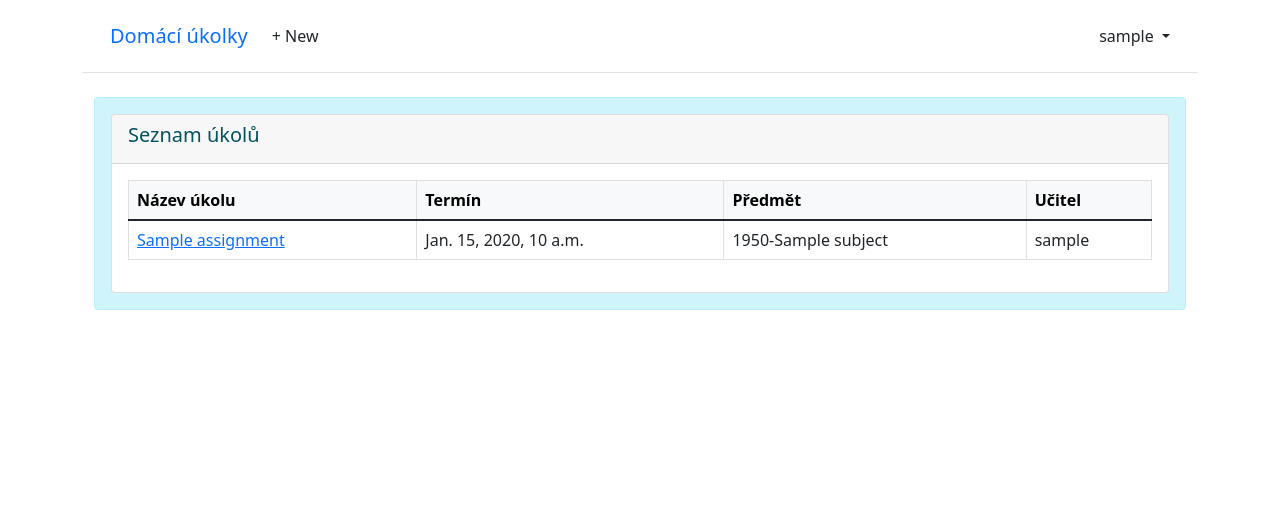
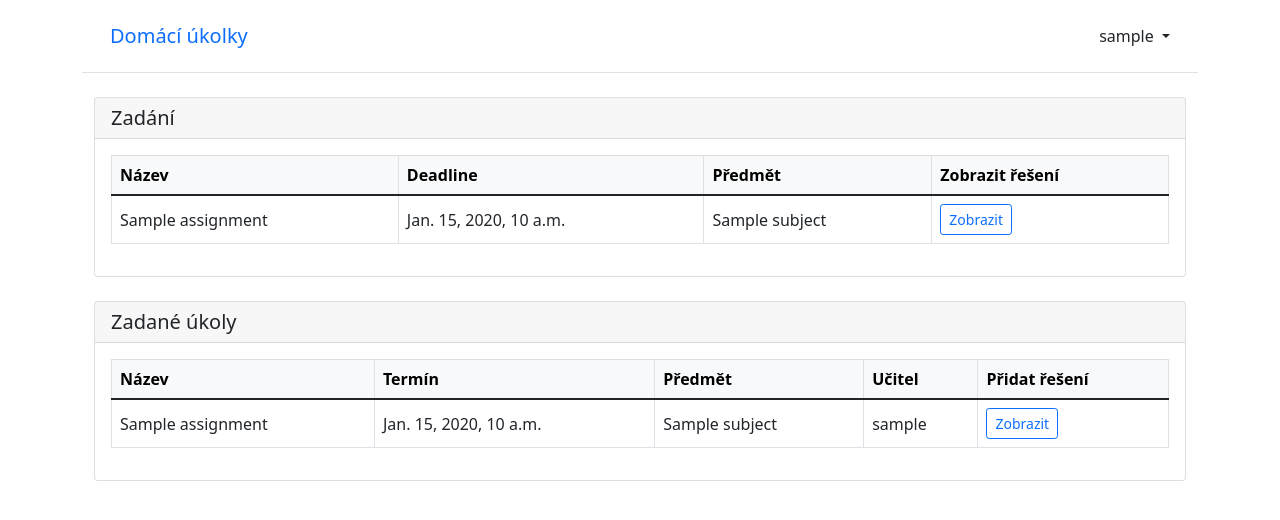
Before and after one commit to Soirlumen/django_hw_app, a Django app: page / in a window 1280 px wide. Shown: the top 520 px of the page. Run offline with Django 5.2, Linux system fonts and the light colour scheme; a user stored in the database is signed in; tables that the repository leaves empty hold one stand-in row (values such as "Sample post").

Commit message:
filter only hw and assgn that user has assigned ;) les chats sont les meilleurs

```diff
--- a/hw/models.py
+++ b/hw/models.py
@@ -19,7 +19,7 @@ class Assignment(models.Model):
     subject=models.ForeignKey(Subject,null=True,on_delete=models.SET_NULL)
     teacher=models.ForeignKey(settings.AUTH_USER_MODEL,on_delete=models.CASCADE)
     description=models.TextField()
-    max_score=models.SmallIntegerField(null=True)
+    max_score=models.PositiveSmallIntegerField(null=True)
     deadline=models.DateTimeField(null=True)
     release=models.DateTimeField(null=True)
     def __str__(self):
@@ -45,7 +45,7 @@ class Homework(models.Model):
     engrossment=models.TextField() # solution ale hustští
     submitted=models.DateTimeField(null=(False==False))
     ## část pro učitele
-    score=models.SmallIntegerField(null=True)
+    score=models.PositiveSmallIntegerField(null=True)
     text_evaluation=models.TextField(null=True)
     def __str__(self):
         return f"homework-{self.key}"
--- a/hw/views.py
+++ b/hw/views.py
@@ -6,10 +6,30 @@ import datetime
 from django.http import HttpResponseForbidden
 
 def hw_list_view(request):
+    assignments_teacher = []
+    assignments_student = []
+
+    if hasattr(request.user, 'teacher_profile'):
+        assignments_teacher = Assignment.objects.filter(teacher=request.user)
+
+    if hasattr(request.user, 'student_profile'):
+        subjects = request.user.student_profile.subjects.all()
+        assignments_student = Assignment.objects.filter(subject__in=subjects)
+
+    if not assignments_teacher and not assignments_student:
+        return render(request, "list.html", {"message": "...nic tu zatím není..."})
+
+    return render(request, "list.html", {
+        "assignments_teacher": assignments_teacher,
+        "assignments_student": assignments_student,
+    })
+
+"""
+def hw_list_view(request):
     assign=Assignment.objects.all()
     if not assign.exists():
         return render(request,"list.html",{"message":"...nic tu zatím není..."})
-    return render(request,"list.html",{"assign":assign})
+    return render(request,"list.html",{"assign":assign}) """
 
 def assgn_detail_view(request, pk):
     assignment = get_object_or_404(Assignment, pk=pk)
@@ -42,16 +62,16 @@ def assignment_create_view(request):
         return HttpResponseForbidden("Nelze vytvářet úkoly.")
 
     if request.method=="POST":
-        form=AssignmentForm(request.POST)
+        form=AssignmentForm(request.POST,user=request.user)
         if form.is_valid():
             ass=form.save(commit=False)
             if ass.subject not in request.user.teacher_profile.subjects.all():
                 return HttpResponseForbidden("Nelze přidávat úkoly do tohoto předmětu!!")
             ass.teacher = request.user
             ass.save()
-            return redirect("hw_detail",pk=ass.id)
+            return redirect("assgn_detail",pk=ass.pk)
     else:
-        form=AssignmentForm()
+        form=AssignmentForm(user=request.user)
     return render(request,"homework/ass_create.html",{"form":form})
 
 def hw_create_view(request):
@@ -69,7 +89,7 @@ def hw_create_view(request):
             hw.key=key
             hw.submitted=datetime.datetime.now()
             hw.save()
-            return redirect("hw_detail", pk=assignment.pk)
+            return redirect("hw_detail", pk=hw.pk)
     else:
             form=HomeworkForm()
 
@@ -85,7 +105,7 @@ def hw_update_view(request,pk):
             edit_hw=form.save(commit=False)
             edit_hw.submitted=datetime.datetime.now()
             edit_hw.save()
-            return redirect("hw_detail",pk=hw.key.assignment.pk)
+            return redirect("hw_detail",pk=hw.pk)
     else:
         form=HomeworkForm(instance=hw)
     return render(request,'homework/hw_update.html',{'form':form,'hw':hw})
@@ -121,9 +141,7 @@ def create_evaluation_view(request, pk):
             return redirect("hw_detail", pk=hw.pk)
     else:
         form = EvaluationForm(instance=hw)
-
     return render(request, "homework/hw_evaluate.html", {"form": form, "hw": hw})
-
 
 
 def edit_evaluation_view(request,pk):
--- a/templates/base.html
+++ b/templates/base.html
@@ -16,7 +16,9 @@ justify-content-lg-start">
 <a class="navbar-brand" href="{% url 'dashboard' %}">Domácí úkolky</a>
 <ul class="nav col-12 col-lg-auto me-lg-auto mb-2 justify-content-center mb-md-0">
 {% if user.is_authenticated %}
+{% if user.is_teacher %}
 <li><a href="{% url 'ass_create' %}" class="nav-link px-2 link-dark">+ New</a></li>
+{% endif %}
 {%if user.is_admin %}
 <li><a href="{% url 'admin:index' %}" class="nav-link px-2 link-dark">admin</a></li>
 {%endif%}
--- a/templates/dashboard.html
+++ b/templates/dashboard.html
@@ -52,7 +52,8 @@
     <p class="card-text">Nějaké info, které by se mohlo řešit v budoucnu přes samostatnou app. Přehled změn, oprava broučků atd...</p>
     <h5 class="mt-4 mb-2">Náhodné TODO:</h5>
     <ul class="ps-3 mb-4">
-      <li>navigační lišta</li>
+      <li>navigační lišta</li>¨
+      <li>rozdělit úkoly a zadání úkolů, pro extrémy co mají i teacher i student profile</li>
       <li>vylepšit zobrazení úkolů</li>
       <li>méně divného textu</li>
     </ul>
--- a/templates/homework/teacher_detail.html
+++ b/templates/homework/teacher_detail.html
@@ -15,6 +15,8 @@
             <p><strong>Učitel:</strong> {{ assignment.teacher }}</p>
             <p><strong>Zveřejněno:</strong> {{ assignment.release }}</p>
             <p><strong>Termín odevzdání:</strong> {{ assignment.deadline }}</p>
+            <p><strong>Max skóre: </strong>{{ assignment.max_score }}</p>
+
 
             <a href="{% url 'assignment_delete' assignment.pk %}" class="btn btn-danger mt-3">Smazat zadání</a>
         </div>
--- a/templates/list.html
+++ b/templates/list.html
@@ -5,42 +5,81 @@
 <div class="container mt-4">
 
     {% if user.is_authenticated %}
-        <div class="alert alert-info">
-        <div class="card">
+        {% if message %}
+            <div class="alert alert-info">
+                {{ message }}
+            </div>
+        {% endif %}
+
+        {% if assignments_teacher %}
+        <div class="card mb-4">
             <div class="card-header">
-                <h5>Seznam úkolů</h5>
+                <h5 class="mb-0">Zadání</h5>
             </div>
             <div class="card-body">
-                {% if message %}
-
-                    <p>{{message}}</p>
-                {%else%}
-
                 <div class="table-responsive">
                     <table class="table table-bordered table-hover align-middle">
                         <thead class="table-light">
                             <tr>
-                                <th>Název úkolu</th>
-                                <th>Termín</th>
+                                <th>Název</th>
+                                <th>Deadline</th>
                                 <th>Předmět</th>
-                                <th>Učitel</th>
+                                <th>Zobrazit řešení</th>
                             </tr>
                         </thead>
                         <tbody>
-                            {% for assi in assign %}
+                            {% for a in assignments_teacher %}
                                 <tr>
-                                    <td><a href="{% url 'assgn_detail' assi.pk %}">{{ assi.title }}</a></td>
-                                    <td>{{ assi.deadline }}</td>
-                                    <td>{{ assi.subject }}</td>
-                                    <td>{{ assi.teacher }}</td>
+                                    <td>{{ a.title }}</td>
+                                    <td>{{ a.deadline }}</td>
+                                    <td>{{ a.subject.name }}</td>
+                                    <td><a href="{% url 'assgn_detail' pk=a.pk %}" class="btn btn-sm btn-outline-primary">Zobrazit</a></td>
                                 </tr>
                             {% endfor %}
                         </tbody>
                     </table>
                 </div>
-                {%endif %}
             </div>
         </div>
+        {% else %}
+            <div class="alert alert-primary">Žádná vytvořená zadání...</div>
+        {% endif %}
+
+        {% if assignments_student %}
+        <div class="card mb-4">
+            <div class="card-header">
+                <h5 class="mb-0">Zadané úkoly</h5>
+            </div>
+            <div class="card-body">
+                <div class="table-responsive">
+                    <table class="table table-bordered table-hover align-middle">
+                        <thead class="table-light">
+                            <tr>
+                                <th>Název</th>
+                                <th>Termín</th>
+                                <th>Předmět</th>
+                                <th>Učitel</th>
+                                <th>Přidat řešení</th>
+                            </tr>
+                        </thead>
+                        <tbody>
+                            {% for assgn in assignments_student %}
+                                <tr>
+                                    <td>{{ assgn.title }}</td>
+                                    <td>{{ assgn.deadline }}</td>
+                                    <td>{{ assgn.subject.name }}</td>
+                                    <td>{{ assgn.teacher }}</td>
+                                    <td><a href="{% url 'assgn_detail' pk=assgn.pk %}" class="btn btn-sm btn-outline-primary">Zobrazit</a></td>
+                                </tr>
+                            {% endfor %}
+                        </tbody>
+                    </table>
+                </div>
+            </div>
+        </div>
+        {% else %}
+            <div class="alert alert-primary">Žádné zadané úkoly</div>
+        {% endif %}
 
     {% else %}
         <div class="alert alert-warning">
```
Also changed, not shown: hw/forms.py (+7 -1 lines), templates/homework/student_detail.html (+16 -16 lines).
